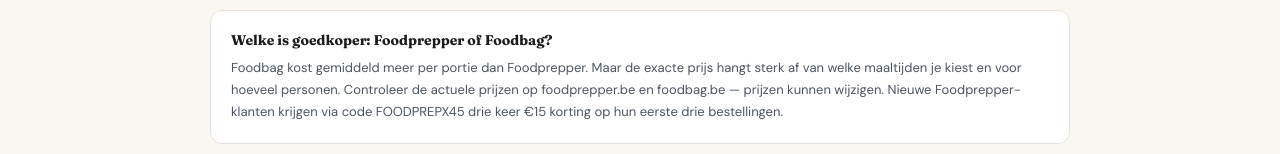
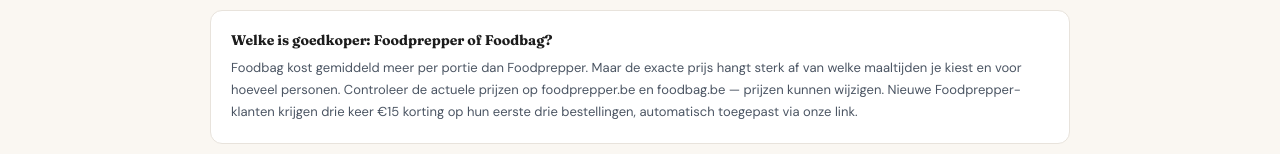
Before and after one commit to fetspets/bestemaaltijdbox, a Next.js app: page /vergelijk/foodprepper-vs-foodbag in a window 1280 px wide. Shown: the part 3968-4122 px from the top of the page. Built offline with nearby package versions, Linux system fonts and the light colour scheme.

Commit message:
auto: update page.tsx

```diff
--- a/src/app/vergelijk/foodprepper-vs-foodbag/page.tsx
+++ b/src/app/vergelijk/foodprepper-vs-foodbag/page.tsx
@@ -41,7 +41,7 @@ export default function FoodprepperVsFoodbag() {
         name: 'Welke is goedkoper: Foodprepper of Foodbag?',
         acceptedAnswer: {
           '@type': 'Answer',
-          text: 'Foodbag kost gemiddeld meer per portie dan Foodprepper. Maar de exacte prijs hangt sterk af van welke maaltijden je kiest en voor hoeveel personen. Controleer de actuele prijzen op foodprepper.be en foodbag.be — prijzen kunnen wijzigen. Nieuwe Foodprepper-klanten krijgen via code FOODPREPX45 drie keer €15 korting op hun eerste drie bestellingen.',
+          text: 'Foodbag kost gemiddeld meer per portie dan Foodprepper. Maar de exacte prijs hangt sterk af van welke maaltijden je kiest en voor hoeveel personen. Controleer de actuele prijzen op foodprepper.be en foodbag.be — prijzen kunnen wijzigen. Nieuwe Foodprepper-klanten krijgen drie keer €15 korting op hun eerste drie bestellingen, automatisch toegepast via onze link.',
         },
       },
       {
@@ -363,7 +363,7 @@ export default function FoodprepperVsFoodbag() {
               },
               {
                 q: 'Welke is goedkoper: Foodprepper of Foodbag?',
-                a: 'Foodbag kost gemiddeld meer per portie dan Foodprepper. Maar de exacte prijs hangt sterk af van welke maaltijden je kiest en voor hoeveel personen. Controleer de actuele prijzen op foodprepper.be en foodbag.be — prijzen kunnen wijzigen. Nieuwe Foodprepper-klanten krijgen via code FOODPREPX45 drie keer €15 korting op hun eerste drie bestellingen.',
+                a: 'Foodbag kost gemiddeld meer per portie dan Foodprepper. Maar de exacte prijs hangt sterk af van welke maaltijden je kiest en voor hoeveel personen. Controleer de actuele prijzen op foodprepper.be en foodbag.be — prijzen kunnen wijzigen. Nieuwe Foodprepper-klanten krijgen drie keer €15 korting op hun eerste drie bestellingen, automatisch toegepast via onze link.',
               },
               {
                 q: 'Kan ik beide uitproberen?',
```
